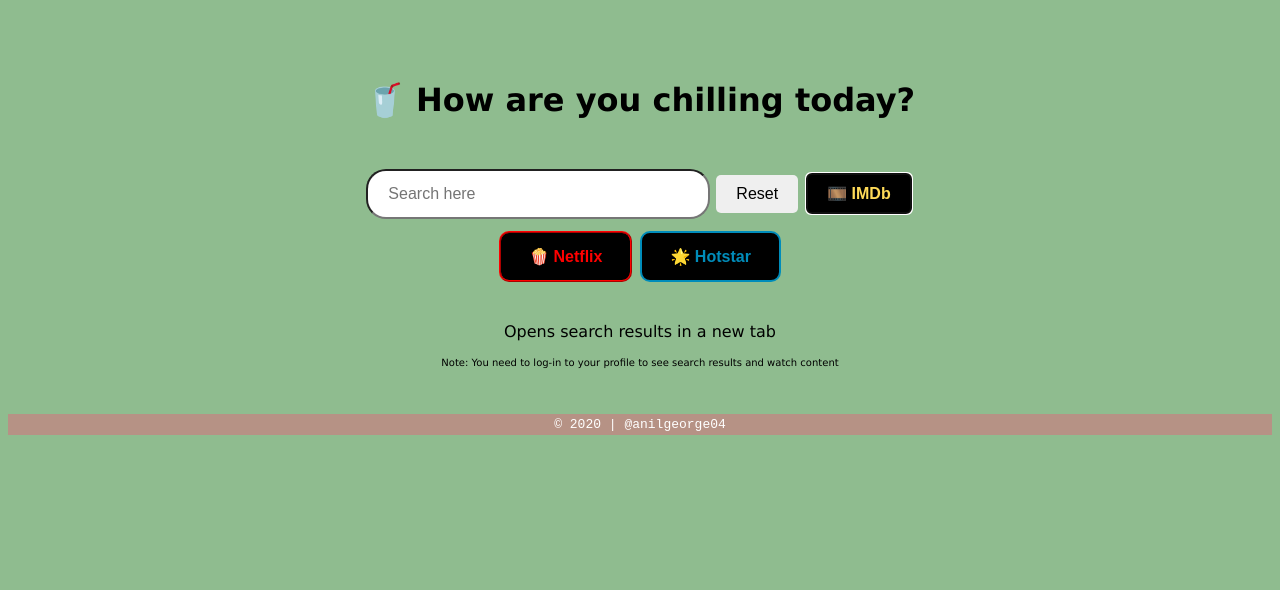
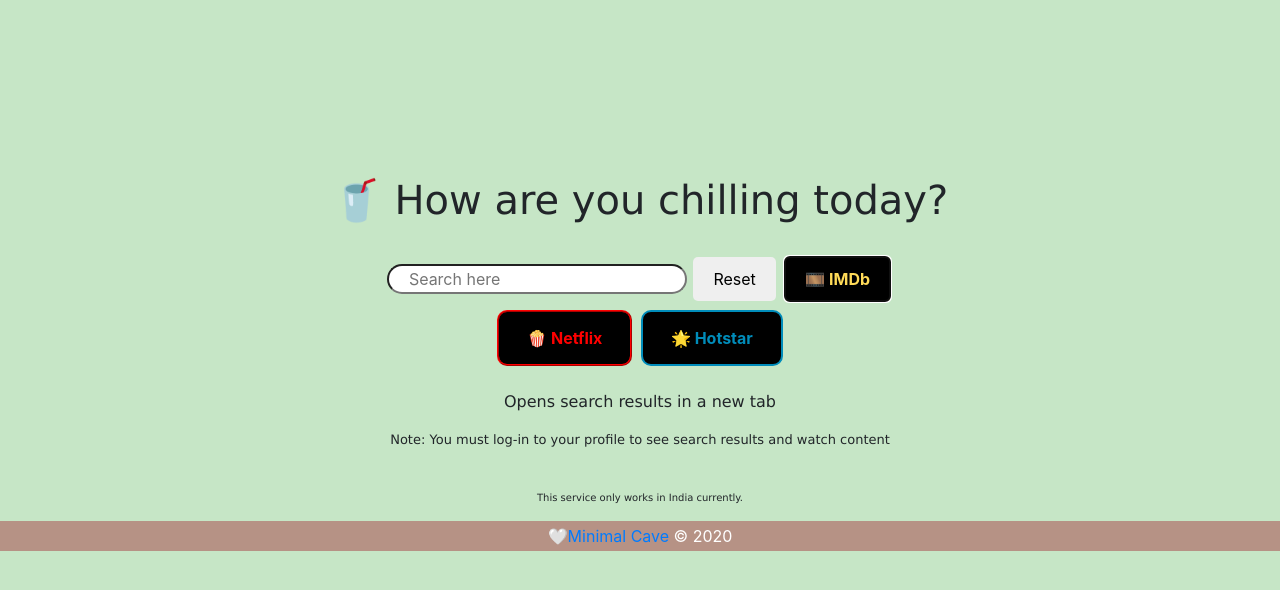
Before and after one commit to anilgeorge04/chillwhere, a plain HTML site: page index.html in a window 1280 px wide. Drawn offline with nearby package versions, Linux system fonts and the light colour scheme.

Commit message:
add bootstrap, apply meta viewport

```diff
--- a/index.html
+++ b/index.html
@@ -3,17 +3,23 @@
 <html lang="en">
 
 <head>
+    <!-- Required meta tags -->
+    <meta charset="utf-8">
+    <meta name="viewport" content="width=device-width, initial-scale=1, shrink-to-fit=no">
+    <link href="https://stackpath.bootstrapcdn.com/bootstrap/4.5.0/css/bootstrap.min.css" rel="stylesheet">
+    <link href="style.css" rel="stylesheet">
+    <!-- <script defer src="index.js"></script> -->
     <title>🏖️ Chill Where?</title>
-    <link rel="stylesheet" href="style.css">
 </head>
 
 <body>
+    <ul class="nav"></ul>
+    <h1 style="visibility: hidden;">Chill Where</h1>
     <div>
         <h1>🥤 How are you chilling today?</h1>
         <form method="GET">
             <!-- search box and reset button -->
-            <label for="query"></label>
-            <input type="text" name="q" id="query" class="resized-textbox" placeholder="Search here">
+            <input type="text" name="q" id="query" class="customsize-box" placeholder="Search here">
             <button type="reset" class="button_basic" value="Reset">Reset</button>
 
             <button type="submit" formaction="https://www.imdb.com/find" autofocus class="button_basic button_imdb" value="Search"
@@ -26,11 +32,12 @@
                 value="Search" formtarget="_blank">🌟<b> Hotstar</b></button>
         </form>
         <p>Opens search results in a new tab</p>
-        <p style=font-size:x-small>Note: You need to log-in to your profile to see search results and watch content</p>
+        <p style=font-size:small>Note: You must log-in to your profile to see search results and watch content</p>
     </div>
-    <br><br>
+    <br>
+    <p style="font-size: x-small;">This service only works in India currently.</p>
     <footer>
-        © 2020 | @anilgeorge04
+        🤍<a href="https://anilgeorge04.github.io">Minimal Cave</a> © 2020
     </footer>
     <!-- Amazon Prime (todo) -->
     <!-- <form action="https://www.primevideo.com/region/eu/search/ref=atv_nb_sr" method="GET">
--- a/style.css
+++ b/style.css
@@ -1,5 +1,5 @@
 body {
-    background-color: darkseagreen;
+    background-color: rgb(198, 230, 198);
 }
 
 h1 {
@@ -24,13 +24,13 @@
     padding: 3px;
     background-color: rgb(182, 146, 133);
     color: white;
-    font-family: monospace;
+    /* font-family: monospace; */
     display: block;
 }
 
 /* Classes */
 
-.resized-textbox {
+.customsize-box {
     width: 300px;
     height: 30px;
     /* text-align: center; */
```
